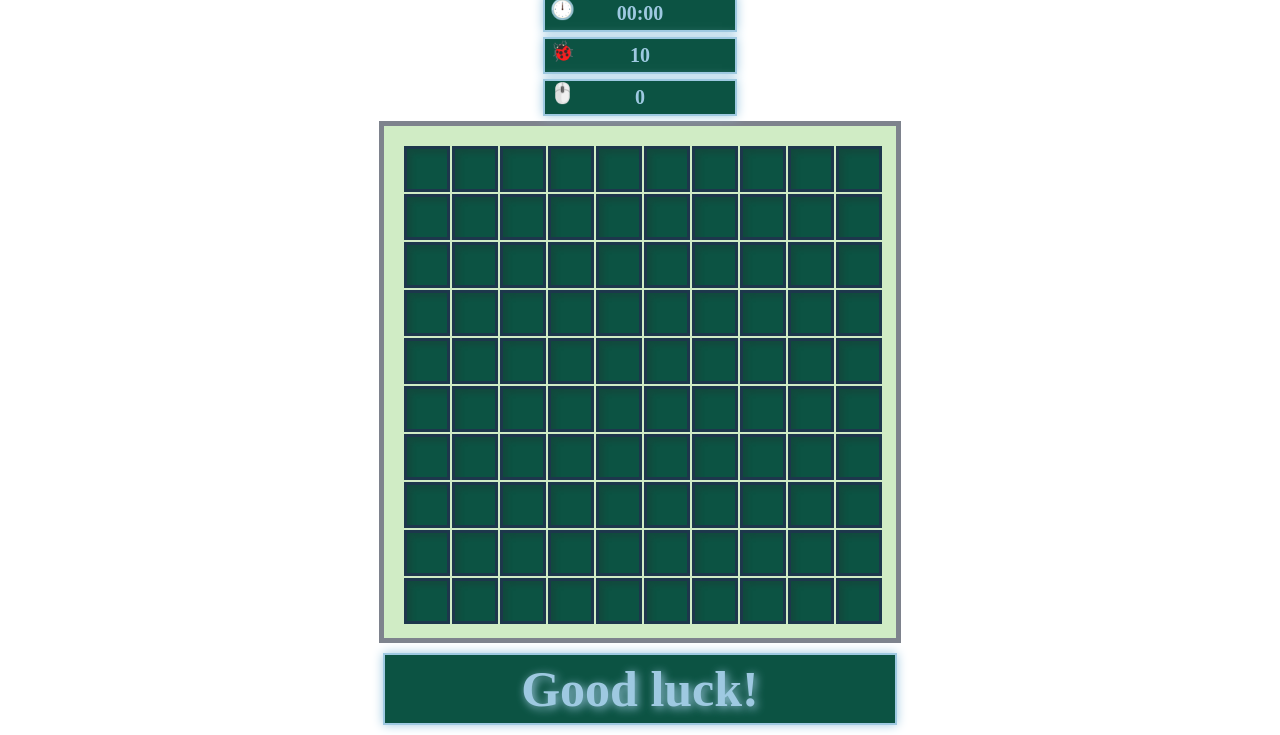
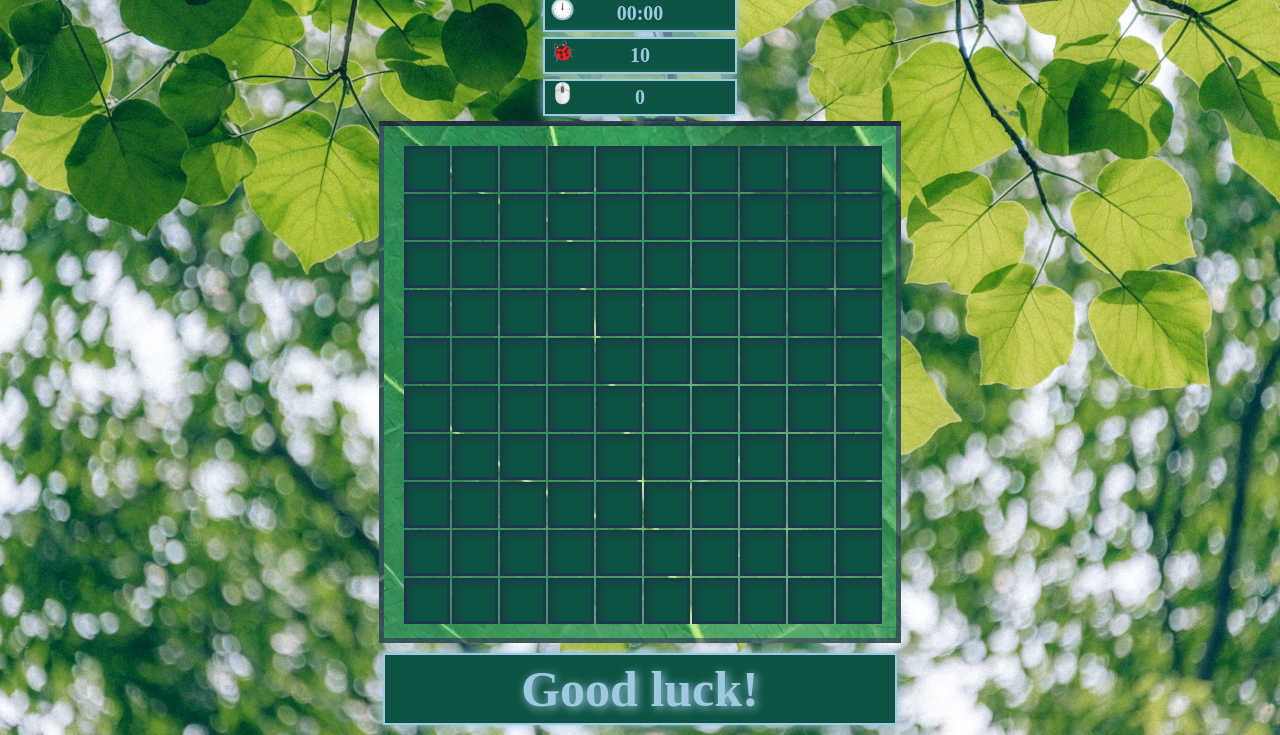
Before and after one commit to EkaterinaEg/Minesweeper, a website with bundled scripts: page index.html in a window 1280 px wide. Shown: the part 67-802 px from the top of the page. Built offline with nearby package versions, Linux system fonts and the light colour scheme; files whose address does not match are found by name.

Commit message:
fix: update css

```diff
--- a/src/sass/style.css
+++ b/src/sass/style.css
@@ -10,7 +10,7 @@ html {
 
 .page {
   margin: 0 auto;
-  background: url("../../img/birch.jpg") no-repeat center;
+  background: url("/src/img/birch.jpg") no-repeat center;
   background-size: cover;
 }
 
@@ -21,7 +21,7 @@ html {
   grid-template-rows: repeat(10, 40px);
   gap: 8px;
   background-color: rgba(100, 193, 63, 0.3);
-  background-image: url("../../img/leaf_light.jpg");
+  background-image: url("/src/img/leaf_light.jpg");
   border: 5px solid rgba(46, 29, 87, 0.5);
 }
 
```
